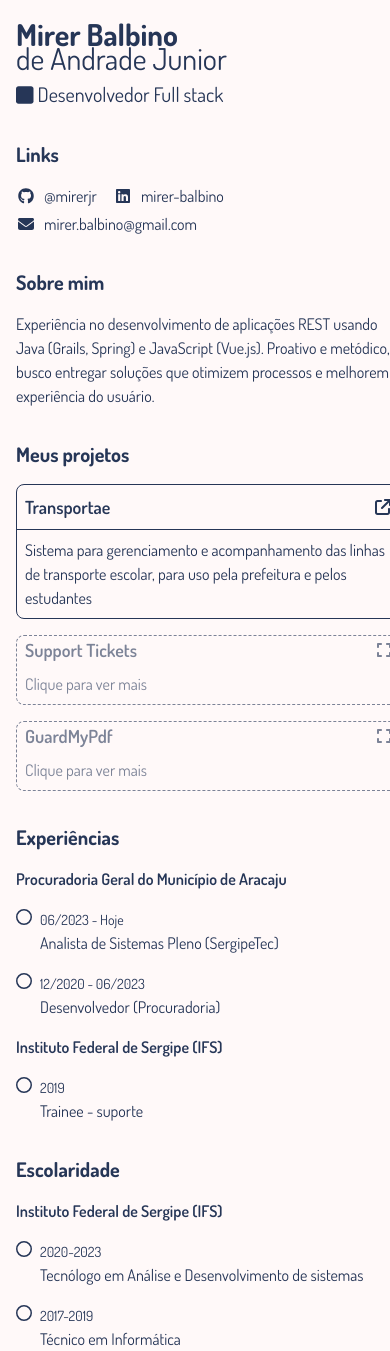
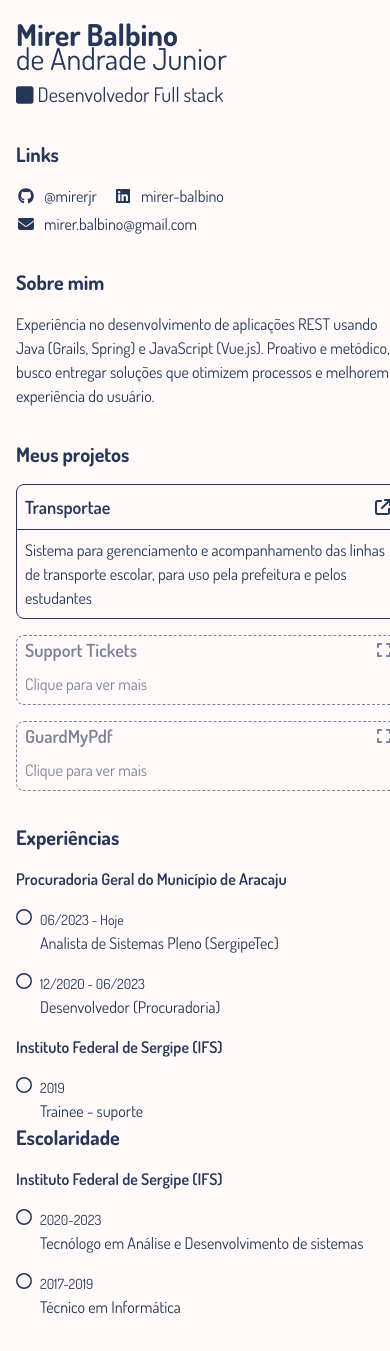
Before and after one commit to mirerjr/portfolio, a Vue app: page / in a window 390 px wide. After the commit the page ends 1319 px from the top, so only its background shows below. Built offline with nearby package versions, Linux system fonts and the light colour scheme.

Commit message:
style: align experiences/education sections with project section

```diff
--- a/src/App.vue
+++ b/src/App.vue
@@ -99,8 +99,10 @@ function handleExtendedProject(title) {
           />
         </div>
       </BaseSection>
-      <div class="flex grid-cols-2 flex-col gap-8 sm:grid sm:gap-2">
-        <BaseSection title="Experiências">
+      <div
+        class="flex-col justify-between gap-8 sm:grid sm:grid-cols-[1fr_auto] sm:gap-4"
+      >
+        <BaseSection title="Experiências" class="w-sm">
           <BaseTimeline header="Procuradoria Geral do Município de Aracaju">
             <TimelineItem
               date="06/2023 - Hoje"
@@ -115,7 +117,7 @@ function handleExtendedProject(title) {
             <TimelineItem date="2019" content="Trainee - suporte" />
           </BaseTimeline>
         </BaseSection>
-        <BaseSection title="Escolaridade">
+        <BaseSection title="Escolaridade" class="w-sm sm:w-2xs">
           <BaseTimeline header="Instituto Federal de Sergipe (IFS)">
             <TimelineItem
               date="2020-2023"
```
